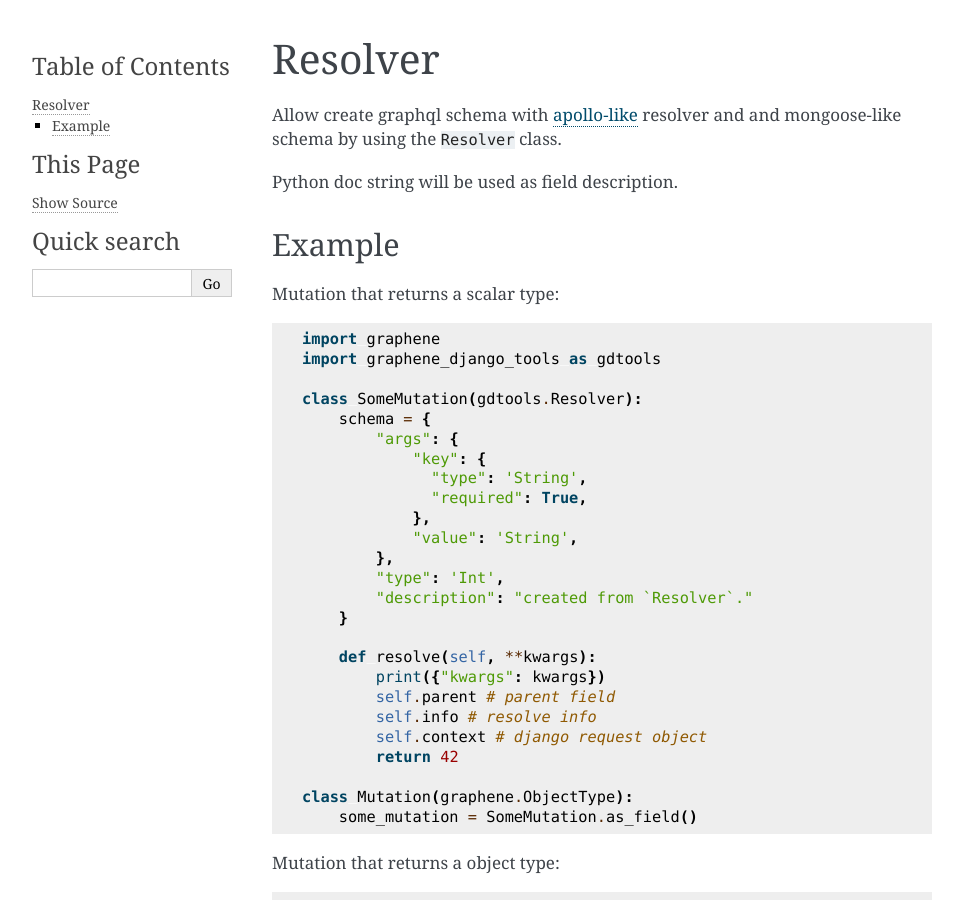
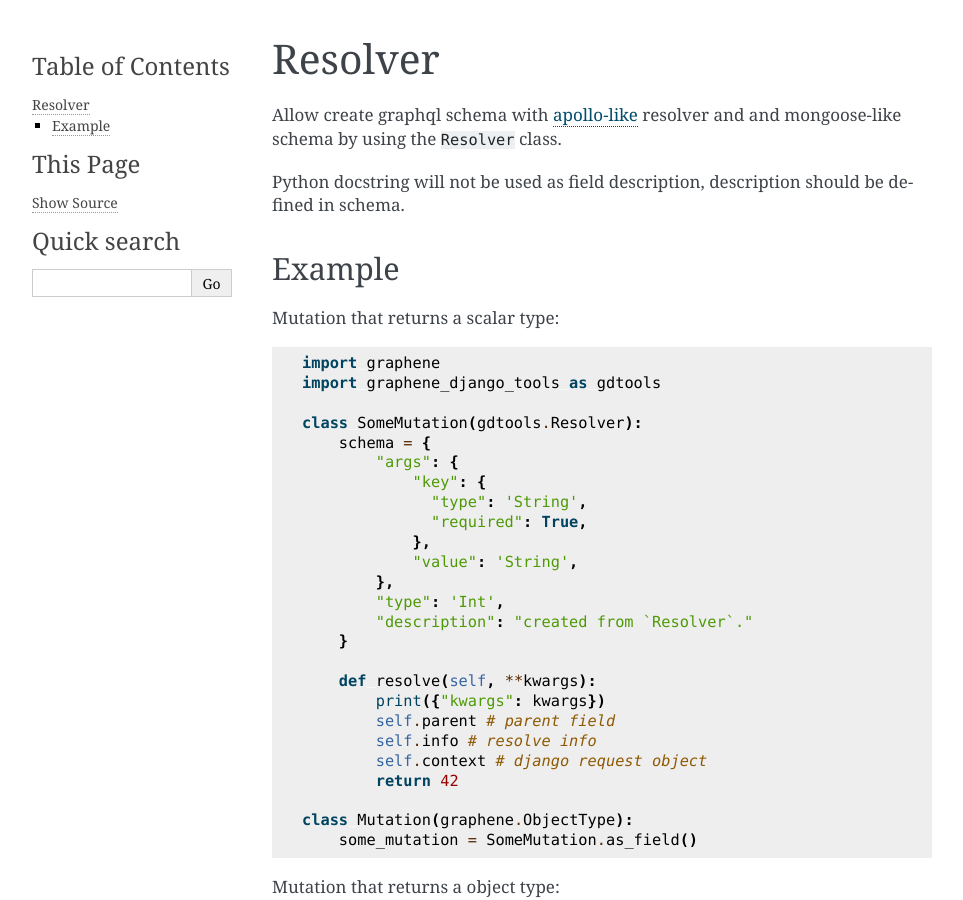
Before and after one commit to NateScarlet/graphene-django-tools, a Sphinx documentation site: the page built from docs/resolver.rst, in a window 1280 px wide and 900 px high. Shown: the whole window, without its empty margins (148-1111 px from the left). Built offline with Sphinx 7.4.7, drawn with Linux system fonts in a browser that asks for light colours.

Commit message:
docs: update

```diff
--- a/docs/resolver.rst
+++ b/docs/resolver.rst
@@ -4,7 +4,7 @@ Resolver
 Allow create graphql schema with `apollo-like <https://www.apollographql.com/docs/tutorial/resolvers/#what-is-a-resolver>`_
 resolver and and mongoose-like schema by using the ``Resolver`` class.
 
-Python doc string will be used as field description.
+Python docstring will not be used as field description, description should be defined in schema.
 
 Example
 -------------------
```
